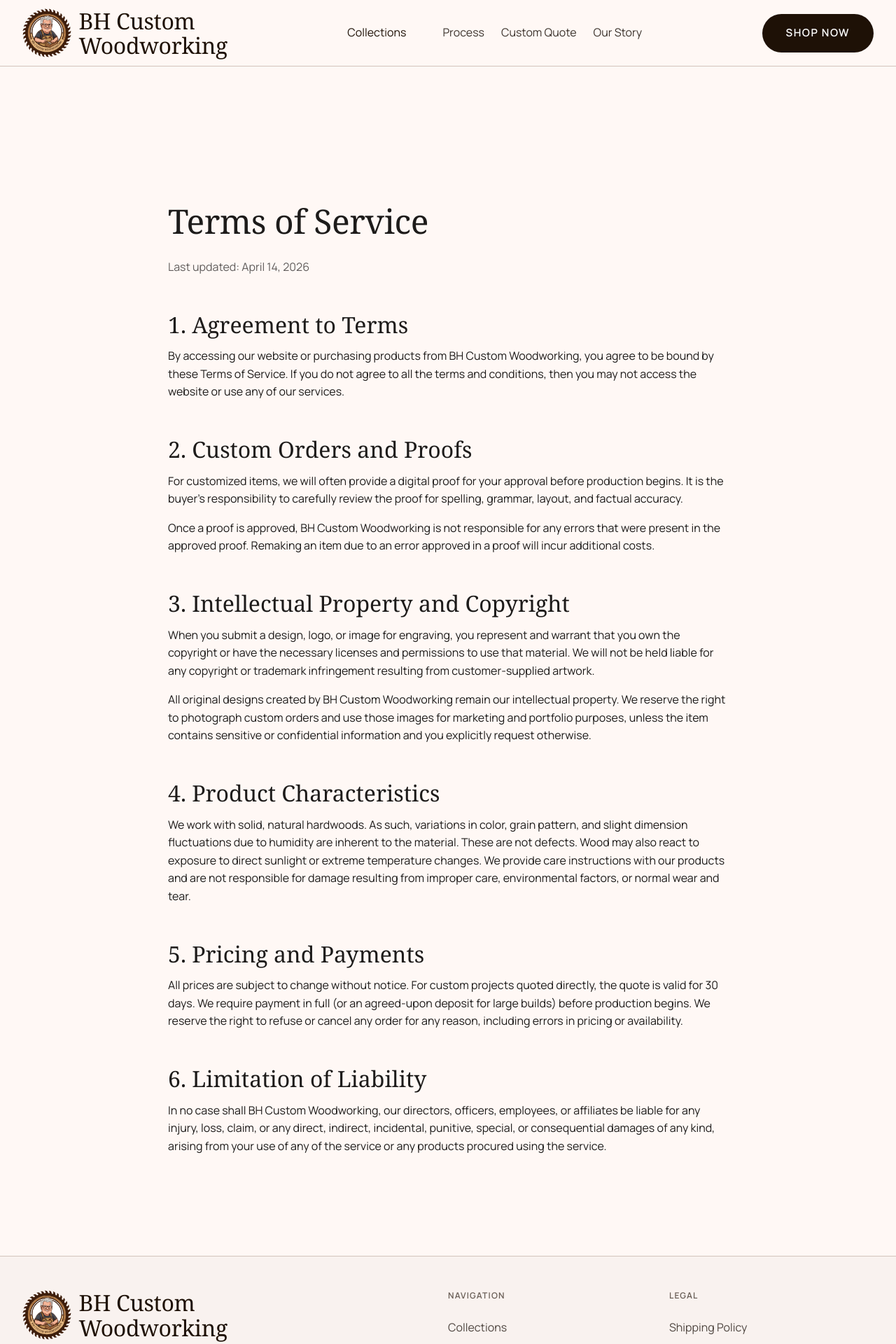
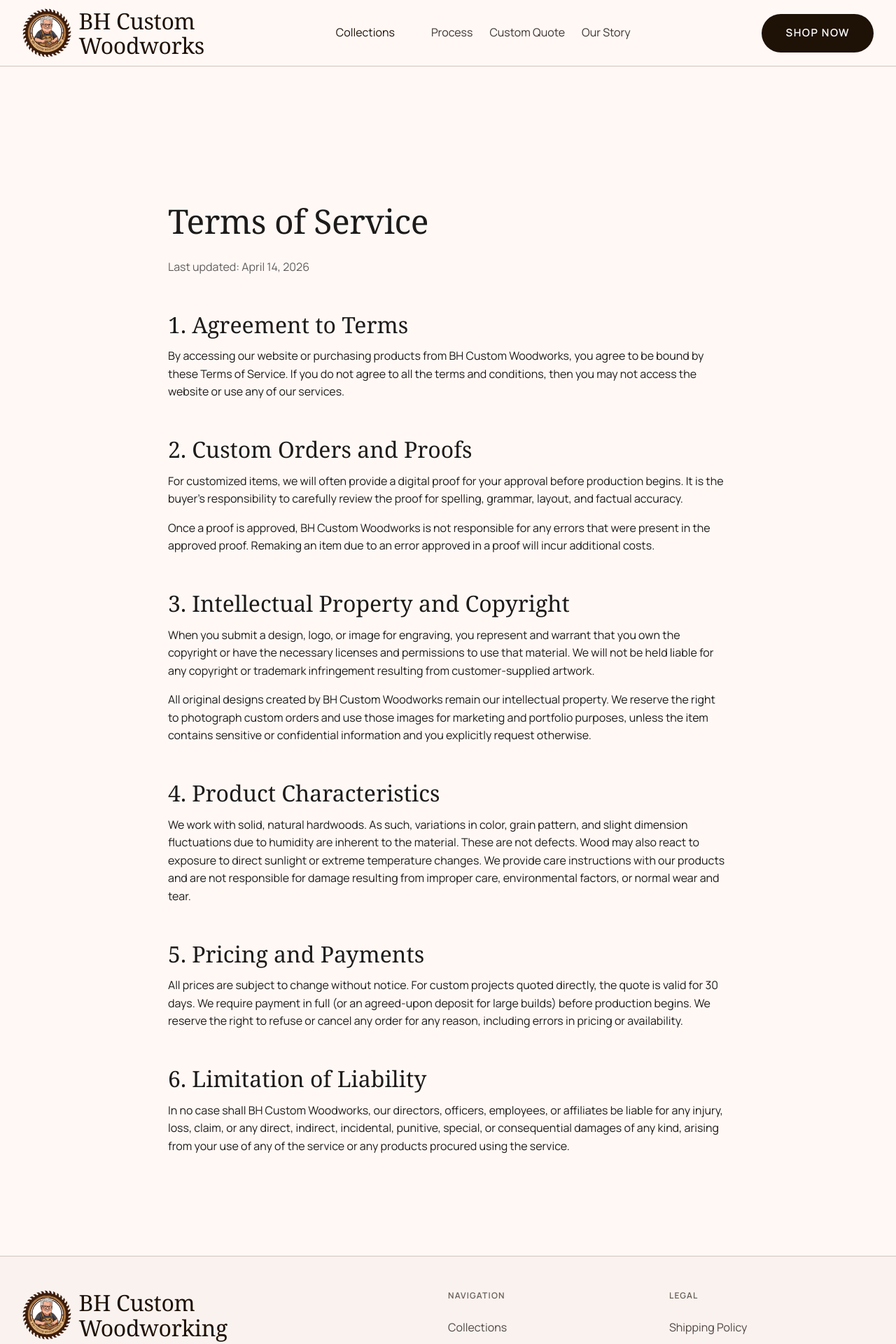
Before and after one commit to bhcustom/bh-custom-woodworks, a Next.js app: page /terms-of-service in a window 1280 px wide. Shown: the top 1920 px of the page at 70% size. Built offline with nearby package versions, Linux system fonts and the light colour scheme.

Commit message:
Renamed brand from BH Custom Woodworking to BH Custom Woodworks throughout the site

```diff
--- a/src/app/data/products.js
+++ b/src/app/data/products.js
@@ -1,5 +1,5 @@
 /**
- * Product catalog for BH Custom Woodworking.
+ * Product catalog for BH Custom Woodworks.
  *
  * Each product belongs to a `category` that maps to a section
  * on the /shop page.  The `cta` field controls which buttons render:
--- a/src/app/data/services.js
+++ b/src/app/data/services.js
@@ -1,5 +1,5 @@
 /**
- * Service page data for BH Custom Woodworking.
+ * Service page data for BH Custom Woodworks.
  *
  * Each service has its own landing page under /services/[slug].
  * Content is original, SEO-focused, and structured around buyer intent.
--- a/src/app/layout.js
+++ b/src/app/layout.js
@@ -4,8 +4,8 @@ import Image from "next/image";
 export const metadata = {
   metadataBase: new URL('https://bhcustomwoodworks.com'),
   title: {
-    default: "BH Custom Woodworking | Custom Woodwork & Laser Engraving",
-    template: "%s | BH Custom Woodworking"
+    default: "BH Custom Woodworks | Custom Woodwork & Laser Engraving",
+    template: "%s | BH Custom Woodworks"
   },
   description:
     "Custom woodwork and precision laser engraving designed to last generations. From personalized signs to handcrafted cutting boards, we blend heritage craft with modern technology.",
@@ -20,16 +20,16 @@ export const metadata = {
     "business signage",
   ],
   openGraph: {
-    title: "BH Custom Woodworking | Custom Woodwork & Laser Engraving",
+    title: "BH Custom Woodworks | Custom Woodwork & Laser Engraving",
     description: "Heirloom quality handcrafted woodwork and precision laser engraving.",
     url: 'https://bhcustomwoodworks.com',
-    siteName: 'BH Custom Woodworking',
+    siteName: 'BH Custom Woodworks',
     locale: 'en_US',
     type: 'website',
   },
   twitter: {
     card: 'summary_large_image',
-    title: "BH Custom Woodworking | Custom Woodwork & Laser Engraving",
+    title: "BH Custom Woodworks | Custom Woodwork & Laser Engraving",
     description: "Heirloom quality handcrafted woodwork and precision laser engraving.",
   },
   robots: {
@@ -41,7 +41,7 @@ export const metadata = {
 const jsonLd = {
   '@context': 'https://schema.org',
   '@type': 'Organization',
-  name: 'BH Custom Woodworking',
+  name: 'BH Custom Woodworks',
   logo: 'https://bhcustomwoodworks.com/logo_icon.svg',
   url: 'https://bhcustomwoodworks.com',
   description: 'Artisan woodworking and precision laser engraving, specializing in heirloom-quality custom signs, memorial urns, and personalized gifts.',
@@ -76,12 +76,12 @@ export default function RootLayout({ children }) {
             <a href="/" className="navbar-logo">
               <Image
                 src="/logo_icon.svg"
-                alt="BH Custom Woodworking Logo"
+                alt="BH Custom Woodworks Logo"
                 width={40}
                 height={40}
                 className="navbar-logo-icon"
               />
-              <span>BH Custom <br /> Woodworking</span>
+              <span>BH Custom <br /> Woodworks</span>
             </a>
 
             <nav className="navbar-links">
@@ -162,7 +162,7 @@ export default function RootLayout({ children }) {
         <div className="footer-bottom">
           <div className="footer-divider"></div>
           <p className="label-sm footer-copy">
-            © 2026 BH Custom Woodworking. All rights reserved.
+            © 2026 BH Custom Woodworks. All rights reserved.
           </p>
         </div>
       </footer>
--- a/src/app/our-story/page.js
+++ b/src/app/our-story/page.js
@@ -2,7 +2,7 @@ import Image from "next/image";
 
 export const metadata = {
   title: "Our Story",
-  description: "Learn about the heritage, craftsmanship, and dedication behind BH Custom Woodworking.",
+  description: "Learn about the heritage, craftsmanship, and dedication behind BH Custom Woodworks.",
 };
 
 export default function OurStory() {
@@ -23,7 +23,7 @@ export default function OurStory() {
             <div className="story-hero-image">
               <Image
                 src="/images/artisan.jpg"
-                alt="Bob, Owner and master woodworker of BH Custom Woodworking"
+                alt="Bob, Owner and master woodworker of BH Custom Woodworks"
                 fill
                 style={{ objectFit: 'cover', objectPosition: 'center' }}
                 priority
@@ -34,7 +34,7 @@ export default function OurStory() {
 
         <article className="body-lg" style={{ lineHeight: 1.8, color: 'var(--on-surface-variant)' }}>
           <p style={{ marginBottom: '1.5rem' }}>
-            There’s a profound difference between something manufactured and something made. When you run your hand across a piece of solid walnut that has been planed, sanded, and finished by hand, you can feel the hours that went into it. That tactile connection is exactly why BH Custom Woodworking was started.
+            There’s a profound difference between something manufactured and something made. When you run your hand across a piece of solid walnut that has been planed, sanded, and finished by hand, you can feel the hours that went into it. That tactile connection is exactly why BH Custom Woodworks was started.
           </p>
           <p style={{ marginBottom: '1.5rem' }}>
             We started small—building pieces for friends and family in a modest garage shop. The goal was never mass production; it was always about precision. Whether it was a simple cutting board or a complex laser-engraved memorial urn, the philosophy remained the same: use the best American hardwoods, refuse to cut corners, and build it as if it were going into our own home.
--- a/src/app/page.js
+++ b/src/app/page.js
@@ -19,12 +19,12 @@ export default function Home() {
         <div className="hero-content">
           <Image
             src="/logo_icon.svg"
-            alt="BH Custom Woodworking Icon"
+            alt="BH Custom Woodworks Icon"
             width={160}
             height={160}
             className="hero-logo-icon"
           />
-          <span className="label-sm">BH Custom Woodworking</span>
+          <span className="label-sm">BH Custom Woodworks</span>
           <h1 className="display-lg">
             Heirloom Quality, Handcrafted for You
           </h1>
--- a/src/app/privacy-policy/page.js
+++ b/src/app/privacy-policy/page.js
@@ -36,7 +36,7 @@ export default function PrivacyPolicy() {
         <section style={{ marginBottom: 'var(--stack-lg)' }}>
           <h2 className="headline-md" style={{ marginBottom: 'var(--stack-sm)' }}>Who we are</h2>
           <p className="body-md">
-            BH Custom Woodworking (“we,” “us,” or “our”) is a custom woodworking and laser engraving business. This Privacy Policy explains how we collect, use, and protect information when you use our website.
+            BH Custom Woodworks (“we,” “us,” or “our”) is a custom woodworking and laser engraving business. This Privacy Policy explains how we collect, use, and protect information when you use our website.
           </p>
         </section>
 
@@ -149,7 +149,7 @@ export default function PrivacyPolicy() {
             If you have any questions about this Privacy Policy or how we handle your information, please contact us:
           </p>
           <div className="body-md" style={{ marginTop: 'var(--stack-sm)' }}>
-            <p style={{ marginBottom: 'var(--stack-md)' }}><strong>BH Custom Woodworking</strong></p>
+            <p style={{ marginBottom: 'var(--stack-md)' }}><strong>BH Custom Woodworks</strong></p>
             <a href="/quote" className="btn btn-primary">Contact Us</a>
           </div>
         </section>
--- a/src/app/terms-of-service/page.js
+++ b/src/app/terms-of-service/page.js
@@ -31,7 +31,7 @@ export default function TermsOfService() {
         <section style={{ marginBottom: 'var(--stack-lg)' }}>
           <h2 className="headline-md" style={{ marginBottom: 'var(--stack-sm)' }}>1. Agreement to Terms</h2>
           <p className="body-md">
-            By accessing our website or purchasing products from BH Custom Woodworking, you agree to be bound by these Terms of Service. If you do not agree to all the terms and conditions, then you may not access the website or use any of our services.
+            By accessing our website or purchasing products from BH Custom Woodworks, you agree to be bound by these Terms of Service. If you do not agree to all the terms and conditions, then you may not access the website or use any of our services.
           </p>
         </section>
 
@@ -41,7 +41,7 @@ export default function TermsOfService() {
             For customized items, we will often provide a digital proof for your approval before production begins. It is the buyer's responsibility to carefully review the proof for spelling, grammar, layout, and factual accuracy.
           </p>
           <p className="body-md">
-            Once a proof is approved, BH Custom Woodworking is not responsible for any errors that were present in the approved proof. Remaking an item due to an error approved in a proof will incur additional costs.
+            Once a proof is approved, BH Custom Woodworks is not responsible for any errors that were present in the approved proof. Remaking an item due to an error approved in a proof will incur additional costs.
           </p>
         </section>
 
@@ -51,7 +51,7 @@ export default function TermsOfService() {
             When you submit a design, logo, or image for engraving, you represent and warrant that you own the copyright or have the necessary licenses and permissions to use that material. We will not be held liable for any copyright or trademark infringement resulting from customer-supplied artwork.
           </p>
           <p className="body-md">
-            All original designs created by BH Custom Woodworking remain our intellectual property. We reserve the right to photograph custom orders and use those images for marketing and portfolio purposes, unless the item contains sensitive or confidential information and you explicitly request otherwise.
+            All original designs created by BH Custom Woodworks remain our intellectual property. We reserve the right to photograph custom orders and use those images for marketing and portfolio purposes, unless the item contains sensitive or confidential information and you explicitly request otherwise.
           </p>
         </section>
 
@@ -72,7 +72,7 @@ export default function TermsOfService() {
         <section style={{ marginBottom: 'var(--stack-lg)' }}>
           <h2 className="headline-md" style={{ marginBottom: 'var(--stack-sm)' }}>6. Limitation of Liability</h2>
           <p className="body-md">
-            In no case shall BH Custom Woodworking, our directors, officers, employees, or affiliates be liable for any injury, loss, claim, or any direct, indirect, incidental, punitive, special, or consequential damages of any kind, arising from your use of any of the service or any products procured using the service.
+            In no case shall BH Custom Woodworks, our directors, officers, employees, or affiliates be liable for any injury, loss, claim, or any direct, indirect, incidental, punitive, special, or consequential damages of any kind, arising from your use of any of the service or any products procured using the service.
           </p>
         </section>
 
```
